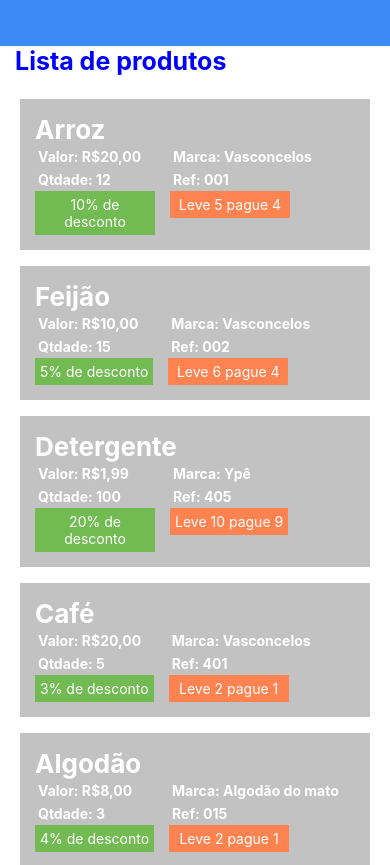
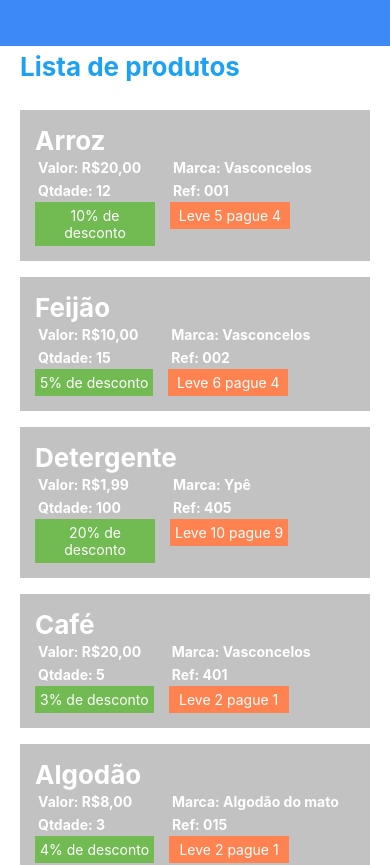
Before and after one commit to leandrocunha526/apsreact2, a React Native app: screen / in a window 390 px wide. Shown: the top 865 px of the page. Built offline with nearby package versions, Linux system fonts and the light colour scheme.

Commit message:
Fix position title

```diff
--- a/src/components/titulo.js
+++ b/src/components/titulo.js
@@ -13,11 +13,11 @@ class Titulo extends Component {
 
 const style = StyleSheet.create({
   titulo: {
-    fontWeight: "60",
-    fontSize: 25,
-    color: "blue",
-    padding: 15,
+    color: "#1DA1F2",
+    margin: 20,
+    fontSize: 26,
     fontWeight: "bold",
+    marginVertical: 20,
   },
 });
 
```
